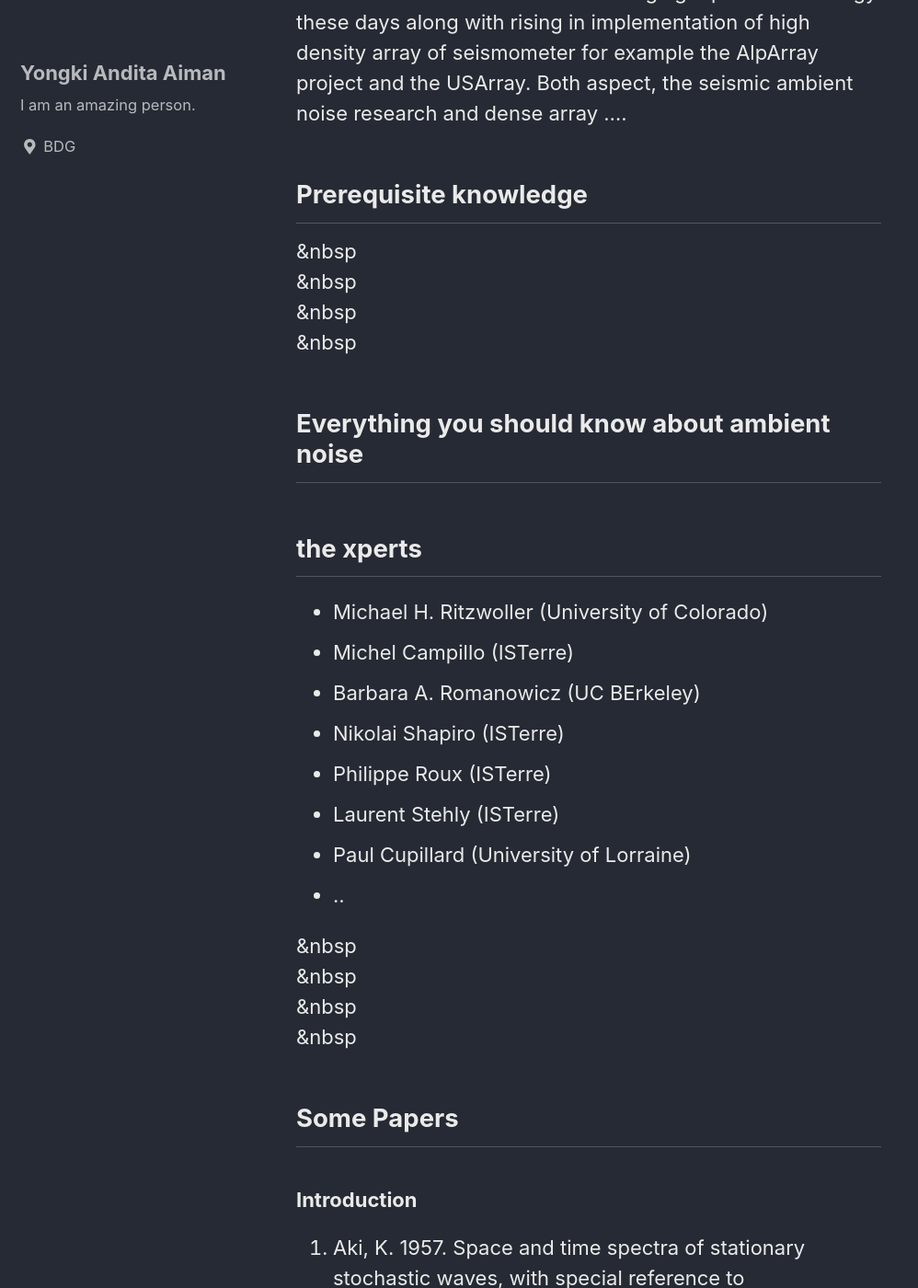
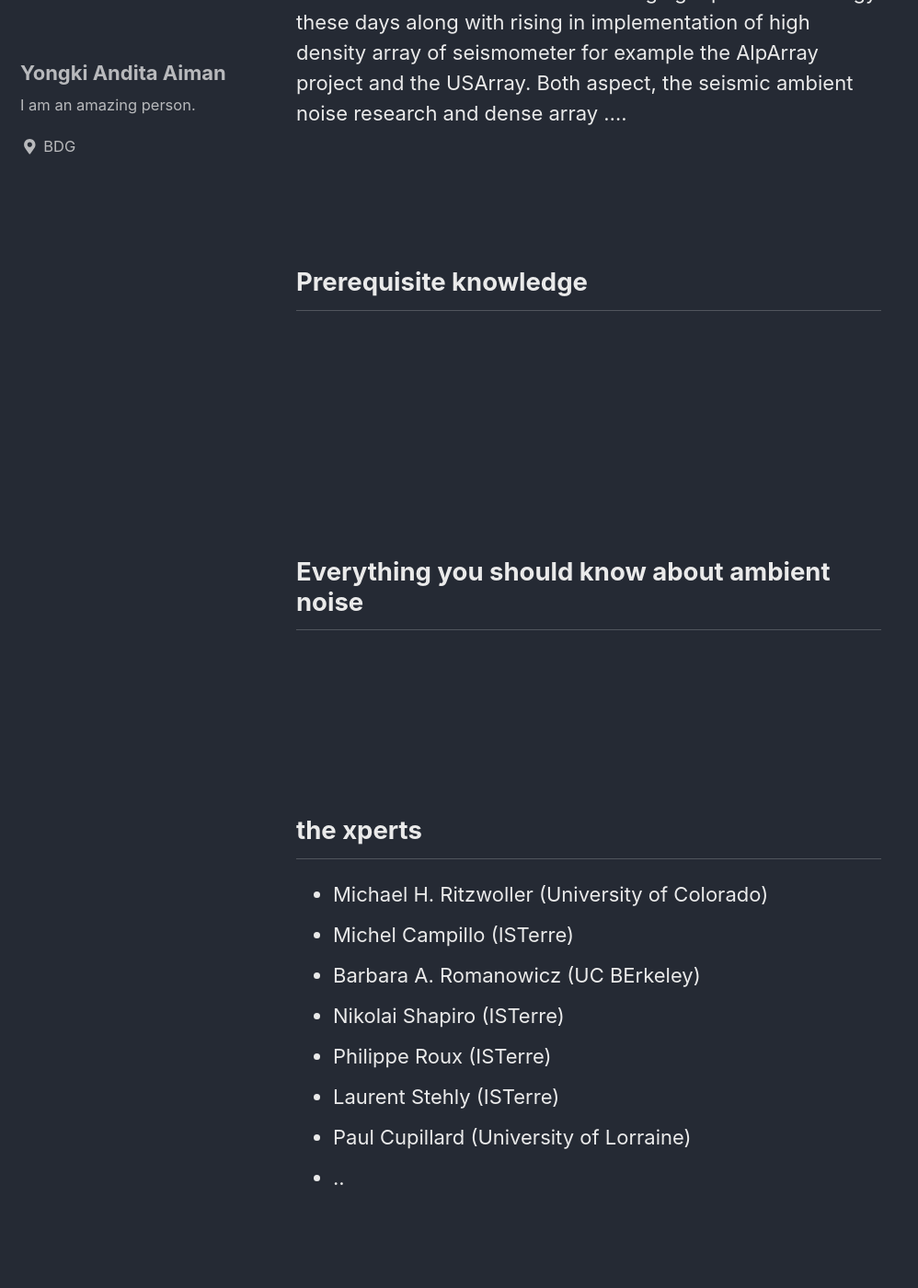
Before and after one commit to aimanyongki/blog, a Jekyll site: the page built from _posts/2020-04-07-Introduction-to-Ambient-Seismic-Noise.md, in a window 1280 px wide and 1400 px high, scrolled down 376 px. Shown: the whole window at 92% size, without its empty margins (0-998 px from the left). Built offline with Jekyll 4.4.1, drawn with Linux system fonts in a browser that asks for light colours; cached includes are drawn as plain includes; nearby versions of some CDN libraries.

Commit message:
Update 2020-04-07-Introduction-to-Ambient-Seismic-Noise.md

```diff
--- a/_posts/2020-04-07-Introduction-to-Ambient-Seismic-Noise.md
+++ b/_posts/2020-04-07-Introduction-to-Ambient-Seismic-Noise.md
@@ -3,18 +3,22 @@
 The seismic ambient field is an emerging topic in seismology these days along with rising in implementation of high density
 array of seismometer for example the AlpArray project and the USArray. Both aspect, the seismic ambient noise research and dense array ....
 
-
+<br>
+<br>
 
 ## Prerequisite knowledge
 
-&nbsp
-&nbsp
-&nbsp
-&nbsp
+<br>
+<br>
+<br>
+<br>
 
 ## Everything you should know about ambient noise
 
-
+<br>
+<br>
+<br>
+<br>
 
 ## the xperts
 - Michael H. Ritzwoller (University of Colorado)
@@ -26,11 +30,10 @@ array of seismometer for example the AlpArray project and the USArray. Both aspe
 - Paul Cupillard (University of Lorraine)
 - ..
 
-
-&nbsp
-&nbsp
-&nbsp
-&nbsp
+<br>
+<br>
+<br>
+<br>
 
 ## Some Papers
 ### Introduction
@@ -51,8 +54,8 @@ array of seismometer for example the AlpArray project and the USArray. Both aspe
 
 ### Chapter 2 Beamforming and Polarization Analysis
 
-
-
+<br>
+<br>
 
 ## Noise Sources
 1. Frantti, G., Willis, D., and Wilson, J. T. 1962. The spectrum of seismic noise. Bulletin of the Seismological Society of America, 52(1), 113–121.
```
